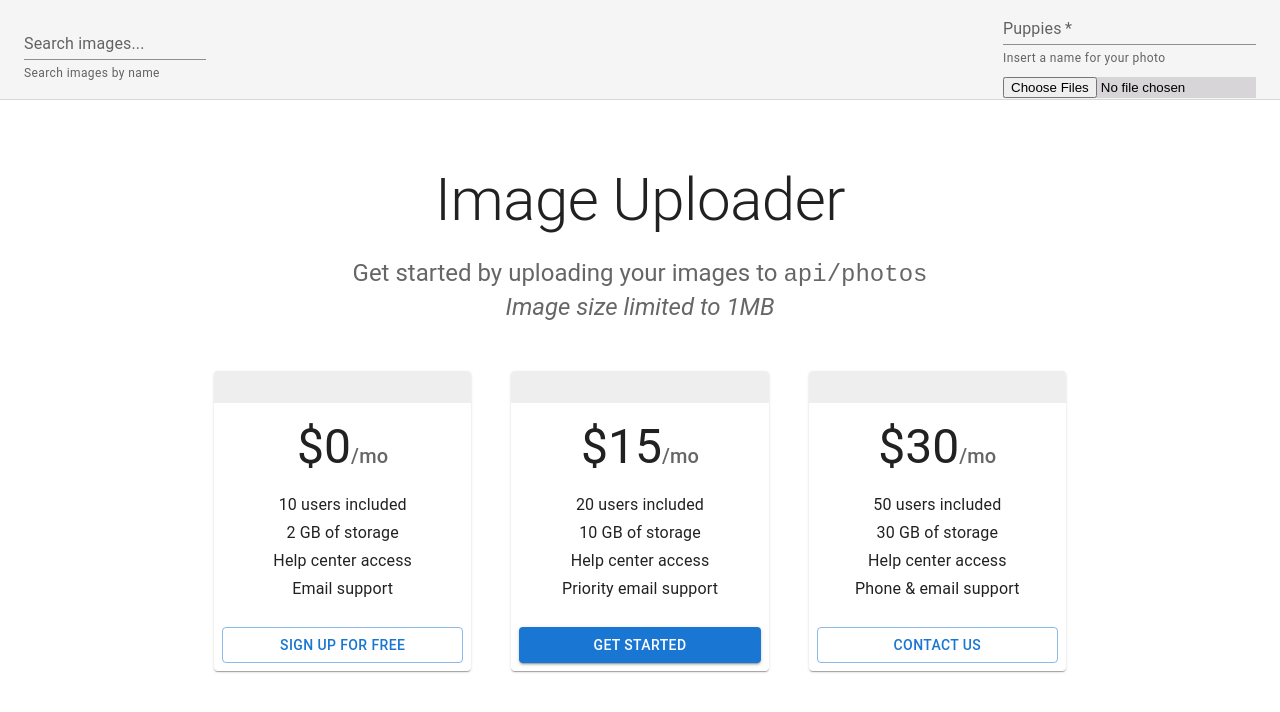
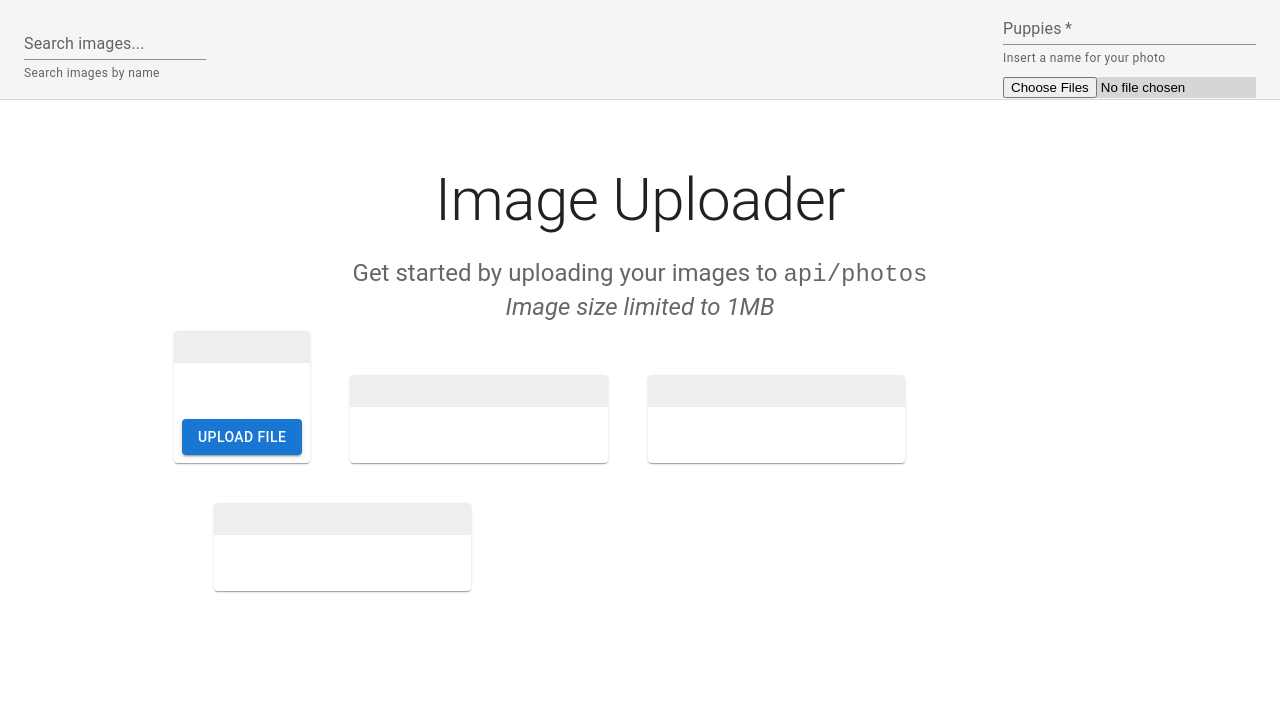
Before and after one commit to danilobatson/photograph-grid, a Next.js app: page /pricing in a window 1280 px wide. Shown: the top 712 px of the page. Built offline with nearby package versions, Linux system fonts and the light colour scheme.

Commit message:
removes additional content from card grid

```diff
--- a/pages/pricing.tsx
+++ b/pages/pricing.tsx
@@ -241,6 +241,40 @@ function PricingContent() {
       {/* End hero unit */}
       <Container maxWidth='md' component='main'>
         <Grid container spacing={5} alignItems='flex-end'>
+          <Card>
+            <CardHeader
+              title={name}
+              sx={{
+                backgroundColor: (theme) =>
+                  theme.palette.mode === 'light'
+                    ? theme.palette.grey[200]
+                    : theme.palette.grey[700],
+              }}
+            />
+            <CardContent>
+              <Box
+                sx={{
+                  display: 'flex',
+                  justifyContent: 'center',
+                  alignItems: 'baseline',
+                  mb: 2,
+                }}
+              ></Box>
+              {imageSrc && !uploadData && (
+                <Image
+                  src={imageSrc}
+                  width={150}
+                  height={150}
+                  alt='Uploaded image'
+                />
+              )}
+            </CardContent>
+            <CardActions>
+              <Button fullWidth variant='contained'>
+                Upload File
+              </Button>
+            </CardActions>
+          </Card>
           {tiers.map((tier) => (
             // Enterprise card is full width at sm breakpoint
             <Grid
@@ -271,47 +305,8 @@ function PricingContent() {
                       alignItems: 'baseline',
                       mb: 2,
                     }}
-                  >
-                    <Typography
-                      component='h2'
-                      variant='h3'
-                      color='text.primary'
-                    >
-                      ${tier.price}
-                    </Typography>
-                    <Typography variant='h6' color='text.secondary'>
-                      /mo
-                    </Typography>
-                  </Box>
-                  {imageSrc && !uploadData && (
-                    <Image
-                      src={imageSrc}
-                      width={150}
-                      height={150}
-                      alt='Uploaded image'
-                    />
-                  )}
-                  <ul>
-                    {tier.description.map((line) => (
-                      <Typography
-                        component='li'
-                        variant='subtitle1'
-                        align='center'
-                        key={line}
-                      >
-                        {line}
-                      </Typography>
-                    ))}
-                  </ul>
+                  ></Box>
                 </CardContent>
-                <CardActions>
-                  <Button
-                    fullWidth
-                    variant={tier.buttonVariant as 'outlined' | 'contained'}
-                  >
-                    {tier.buttonText}
-                  </Button>
-                </CardActions>
               </Card>
             </Grid>
           ))}
```
